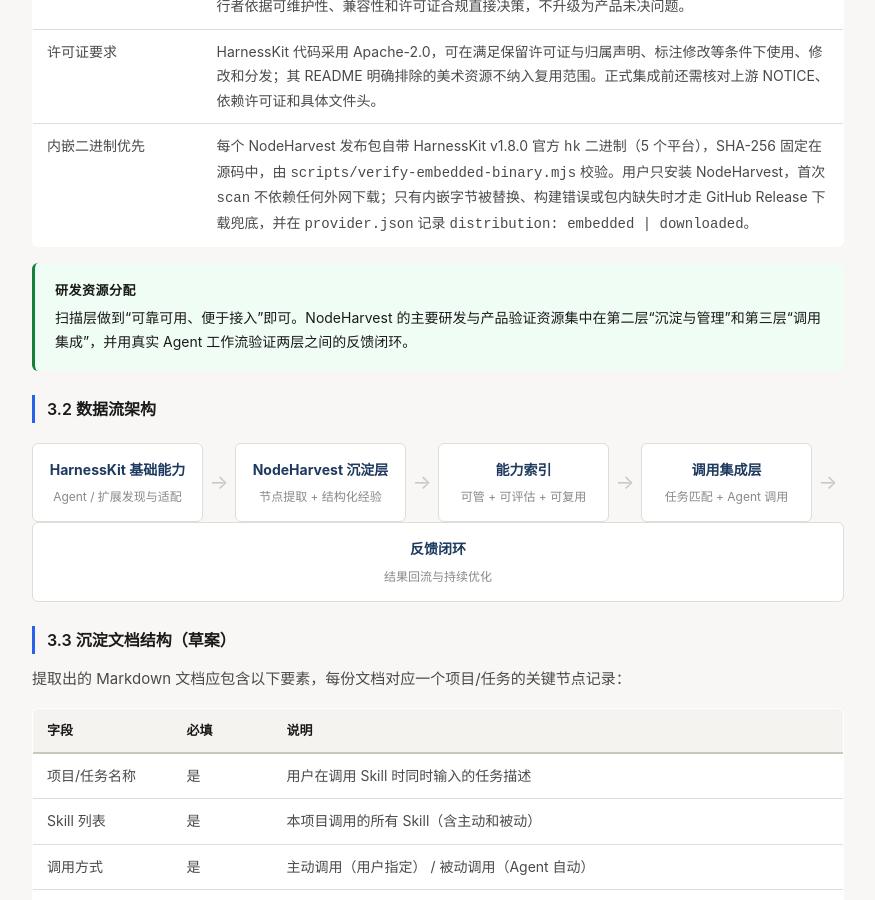
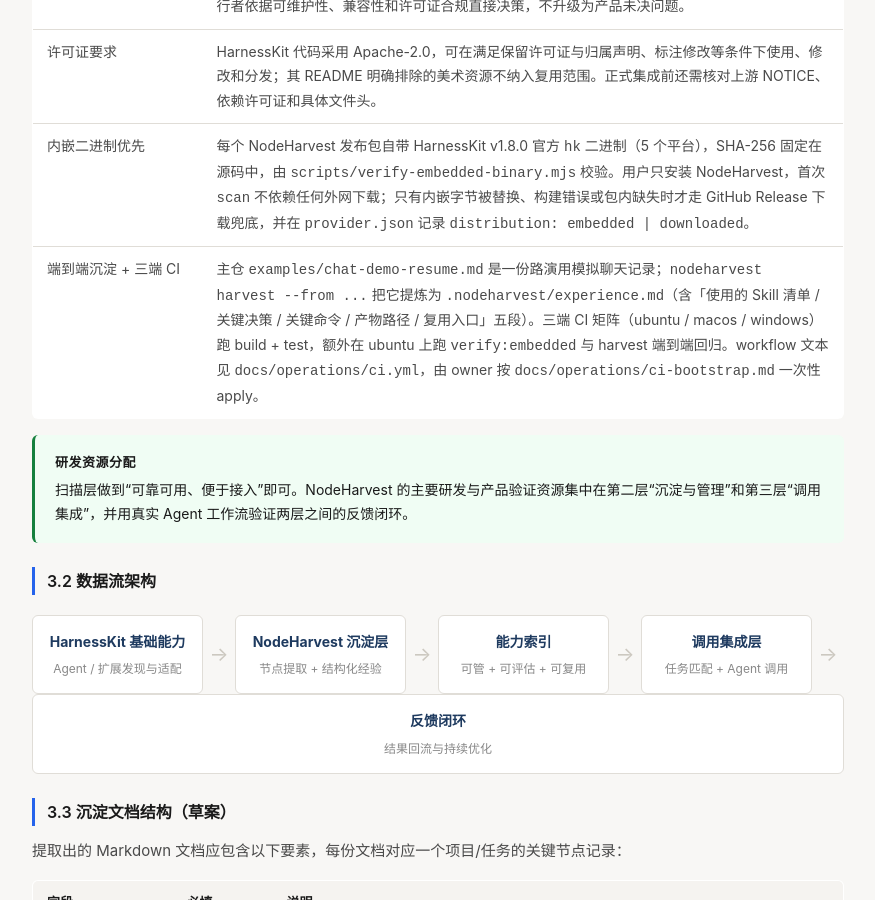
Before and after one commit to NodeHarvest/nodeharvest.github.io, a Jekyll site: the page index.html, which Jekyll copies as it is, in a window 1280 px wide and 900 px high, scrolled down 4335 px. Shown: the whole window, without its empty margins (202-1077 px from the left). Built offline with Jekyll 4.4.1, drawn with Linux system fonts in a browser that asks for light colours.

Commit message:
docs(site): 同步「端到端沉淀 + 三端 CI」到首页共识表 (#2)
* docs: 新增 usage.md 并在首页与 README 增加链接

- docs/usage.md：harvest / rehydrate 两条用户链路共识
- index.html：最新产品进展区追加 usage 链接
- README.md：内容维护清单同步新增 usage.md

* docs(usage): 同步精简到只保留命令与结果

按产品负责人反馈，使用方法不应暴露方法论、词源解释、内部模型
或前置条件；用户只关心怎么用、用完能拿到什么。

- 删除设计原则、输出约定、前置条件、相关文档
- 删除 rehydrate 词源解释

* docs(usage): 隐去方法论实现细节，仅保留面向用户的命令与边界

按产品负责人补充：'使用方法'是工具外部接口，不应暴露方法论。
删除输出格式约定、节点结构、JSON Schema 等实现层表述。

* docs(site): 同步「端到端沉淀 + 三端 CI」到首页共识表

---------

Co-authored-by: HC20251027 <HC20251027@users.noreply.github.com>
Co-authored-by: NodeHarvest Bot <bot@local>

```diff
--- a/index.html
+++ b/index.html
@@ -761,6 +761,7 @@
     <tr><td>工程实现授权</td><td>库级复用、代码合并、CLI 调用、进程适配、版本固定与升级策略属于工程实现问题，由 AI/工程执行者依据可维护性、兼容性和许可证合规直接决策，不升级为产品未决问题。</td></tr>
     <tr><td>许可证要求</td><td>HarnessKit 代码采用 Apache-2.0，可在满足保留许可证与归属声明、标注修改等条件下使用、修改和分发；其 README 明确排除的美术资源不纳入复用范围。正式集成前还需核对上游 NOTICE、依赖许可证和具体文件头。</td></tr>
     <tr><td>内嵌二进制优先</td><td>每个 NodeHarvest 发布包自带 HarnessKit v1.8.0 官方 <code>hk</code> 二进制（5 个平台），SHA-256 固定在源码中，由 <code>scripts/verify-embedded-binary.mjs</code> 校验。用户只安装 NodeHarvest，首次 <code>scan</code> 不依赖任何外网下载；只有内嵌字节被替换、构建错误或包内缺失时才走 GitHub Release 下载兜底，并在 <code>provider.json</code> 记录 <code>distribution: embedded | downloaded</code>。</td></tr>
+    <tr><td>端到端沉淀 + 三端 CI</td><td>主仓 <code>examples/chat-demo-resume.md</code> 是一份路演用模拟聊天记录；<code>nodeharvest harvest --from ...</code> 把它提炼为 <code>.nodeharvest/experience.md</code>（含「使用的 Skill 清单 / 关键决策 / 关键命令 / 产物路径 / 复用入口」五段）。三端 CI 矩阵（ubuntu / macos / windows）跑 build + test，额外在 ubuntu 上跑 <code>verify:embedded</code> 与 harvest 端到端回归。workflow 文本见 <code>docs/operations/ci.yml</code>，由 owner 按 <code>docs/operations/ci-bootstrap.md</code> 一次性 apply。</td></tr>
   </table>
 
   <div class="callout callout-consensus">
```
